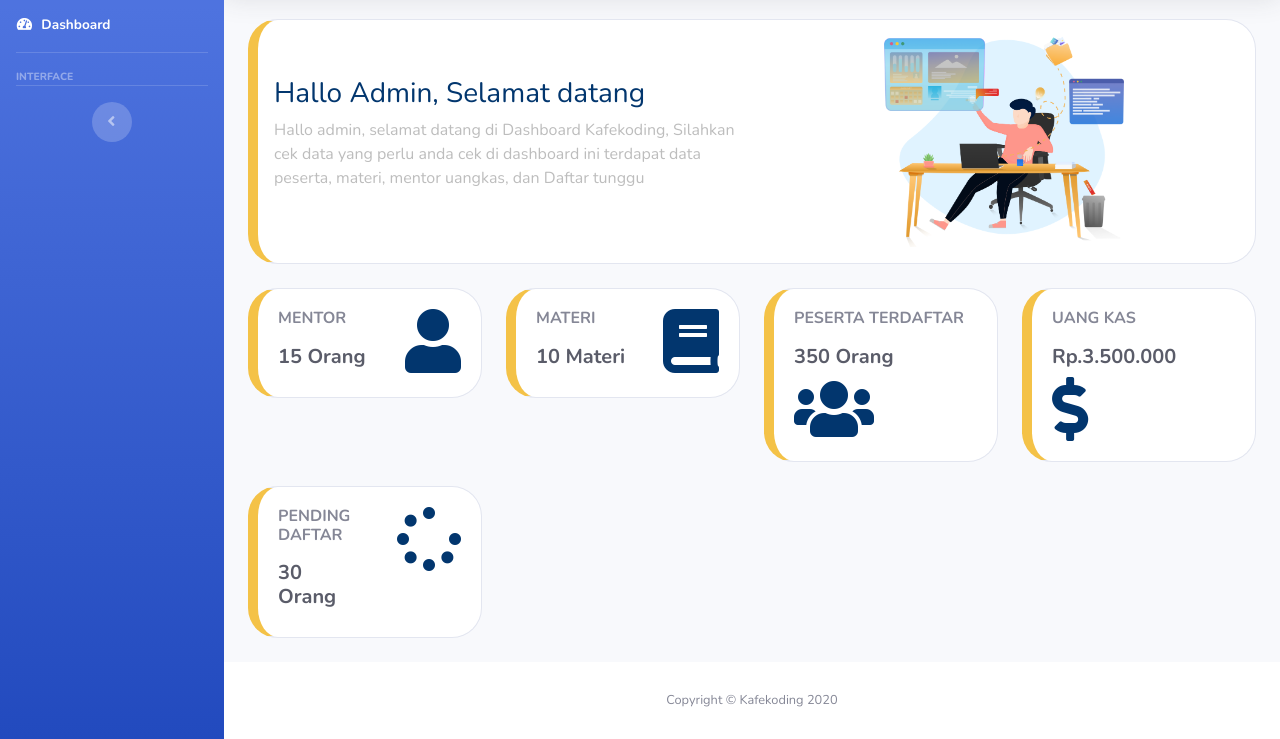
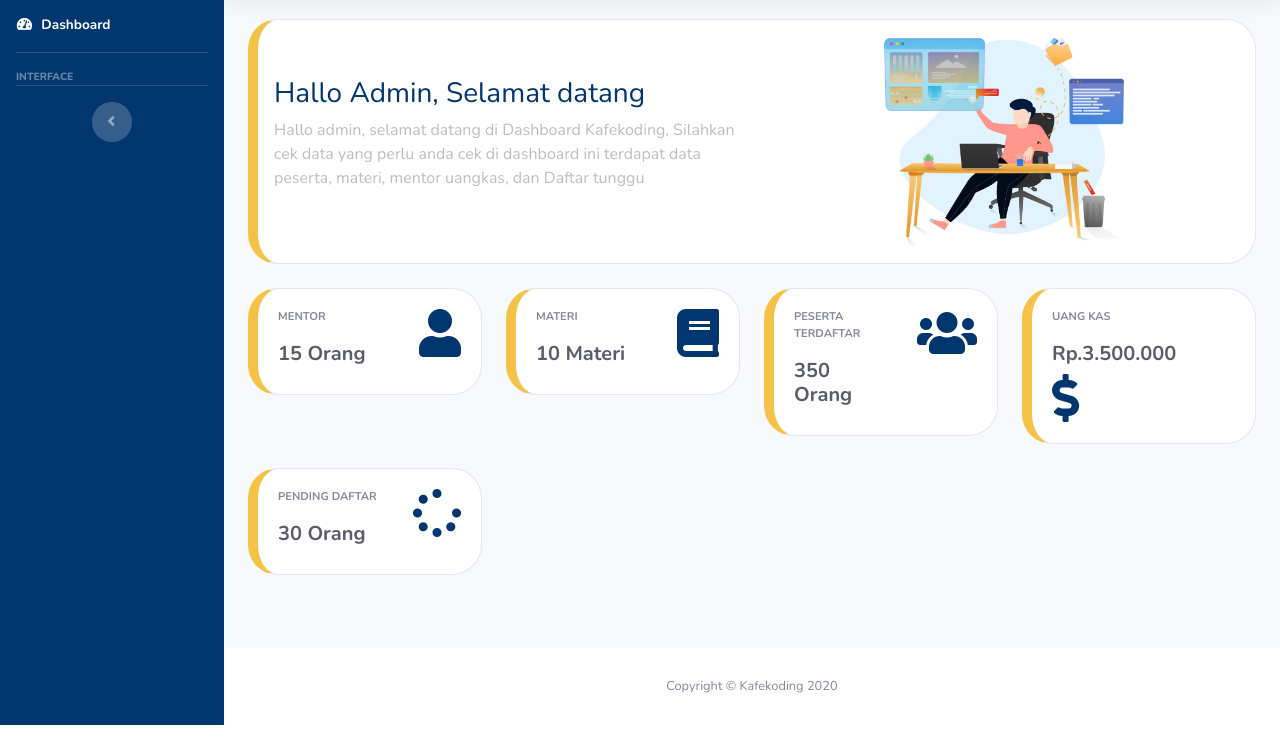
Before and after one commit to ilhamnopi/kafekoding.github.io, a plain HTML site: page admin_template/dashboard.html in a window 1280 px wide. Shown: the part 75-814 px from the top of the page. Drawn offline with nearby package versions, Linux system fonts and the light colour scheme.

Commit message:
merubah ukuran huruf pada card

```diff
--- a/admin_template/dashboard.html
+++ b/admin_template/dashboard.html
@@ -22,7 +22,7 @@
     <!-- Page Wrapper -->
     <div id="wrapper">
       <!-- Sidebar -->
-      <ul class="navbar-nav bg-gradient-primary sidebar sidebar-dark accordion" id="accordionSidebar">
+      <ul class="navbar-nav sidebar sidebar-dark accordion" id="accordionSidebar" style="background-color: #02366e;">
         <!-- Sidebar - Brand -->
         <a class="sidebar-brand d-flex align-items-center justify-content-center" href="index.html">
           <div class="sidebar-brand-icon rotate-n-15">
@@ -158,11 +158,11 @@
                   <div class="card-body">
                     <div class="row">
                       <div class="col mr-2">
-                        <div class="h6 font-weight-bold text-uppercase mb-3 style="color: #02366e;">Mentor</div>
+                        <div class="text-xs font-weight-bold text-uppercase mb-3 style="color: #02366e;">Mentor</div>
                         <div class="h5 font-weight-bold text-gray-800">15 Orang</div>
                       </div>
                       <div class="col-auto">
-                        <i class="fas fa-user fa-4x" style="color: #02366e;"></i>
+                        <i class="fas fa-user fa-3x" style="color: #02366e;"></i>
                       </div>
                     </div>
                   </div>
@@ -175,11 +175,11 @@
                   <div class="card-body">
                     <div class="row">
                       <div class="col mr-2">
-                        <div class="h6 font-weight-bold text-uppercase mb-3 style="color: #02366e;">Materi</div>
+                        <div class="text-xs font-weight-bold text-uppercase mb-3 style="color: #02366e;">Materi</div>
                         <div class="h5 font-weight-bold text-gray-800">10 Materi</div>
                       </div>
                       <div class="col-auto">
-                        <i class="fas fa-book fa-4x" style="color: #02366e;"></i>
+                        <i class="fas fa-book fa-3x" style="color: #02366e;"></i>
                       </div>
                     </div>
                   </div>
@@ -192,11 +192,11 @@
                   <div class="card-body">
                     <div class="row">
                       <div class="col mr-2">
-                        <div class="h6 font-weight-bold text-uppercase mb-3 style="color: #02366e;">Peserta terdaftar</div>
+                        <div class="text-xs font-weight-bold text-uppercase mb-3 style="color: #02366e;">Peserta terdaftar</div>
                         <div class="h5 font-weight-bold text-gray-800">350 Orang</div>
                       </div>
                       <div class="col-auto">
-                        <i class="fas fa-users fa-4x" style="color: #02366e;"></i>
+                        <i class="fas fa-users fa-3x" style="color: #02366e;"></i>
                       </div>
                     </div>
                   </div>
@@ -208,11 +208,11 @@
                   <div class="card-body">
                     <div class="row">
                       <div class="col mr-2">
-                        <div class="h6 font-weight-bold text-uppercase mb-3 style="color: #02366e;">Uang Kas</div>
+                        <div class="text-xs font-weight-bold text-uppercase mb-3 style="color: #02366e;">Uang Kas</div>
                         <div class="h5 font-weight-bold text-gray-800">Rp.3.500.000</div>
                       </div>
                       <div class="col-auto">
-                        <i class="fas fa-dollar-sign fa-4x" style="color: #02366e;"></i>
+                        <i class="fas fa-dollar-sign fa-3x" style="color: #02366e;"></i>
                       </div>
                     </div>
                   </div>
@@ -224,11 +224,11 @@
                   <div class="card-body">
                     <div class="row">
                       <div class="col mr-2">
-                        <div class="h6 font-weight-bold text-uppercase mb-3 style="color: #02366e;">Pending Daftar</div>
+                        <div class="text-xs font-weight-bold text-uppercase mb-3 style="color: #02366e;">Pending Daftar</div>
                         <div class="h5 font-weight-bold text-gray-800">30 Orang</div>
                       </div>
                       <div class="col-auto">
-                        <i class="fas fa-spinner fa-4x" style="color: #02366e;"></i>
+                        <i class="fas fa-spinner fa-3x" style="color: #02366e;"></i>
                       </div>
                     </div>
                   </div>
```
